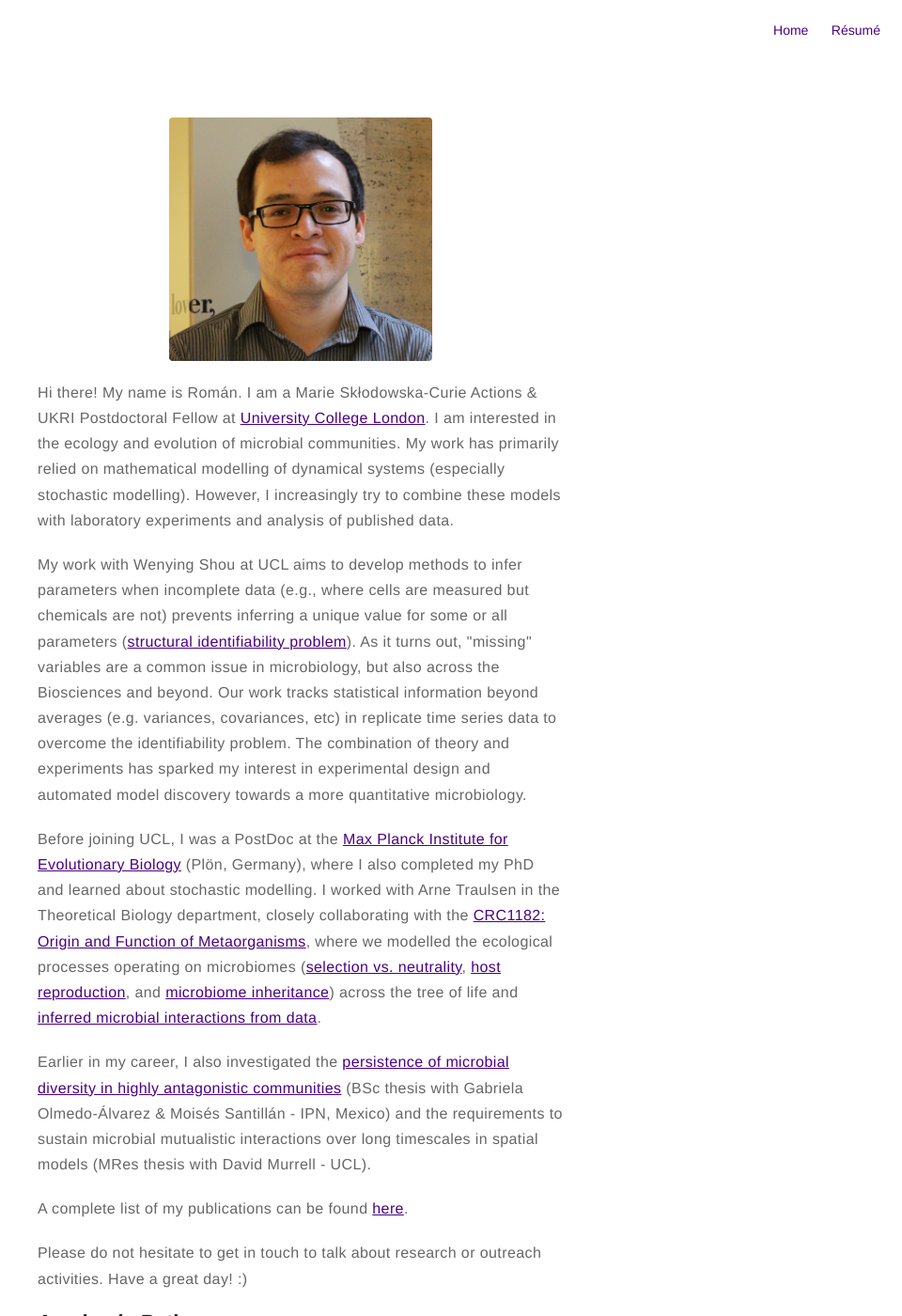
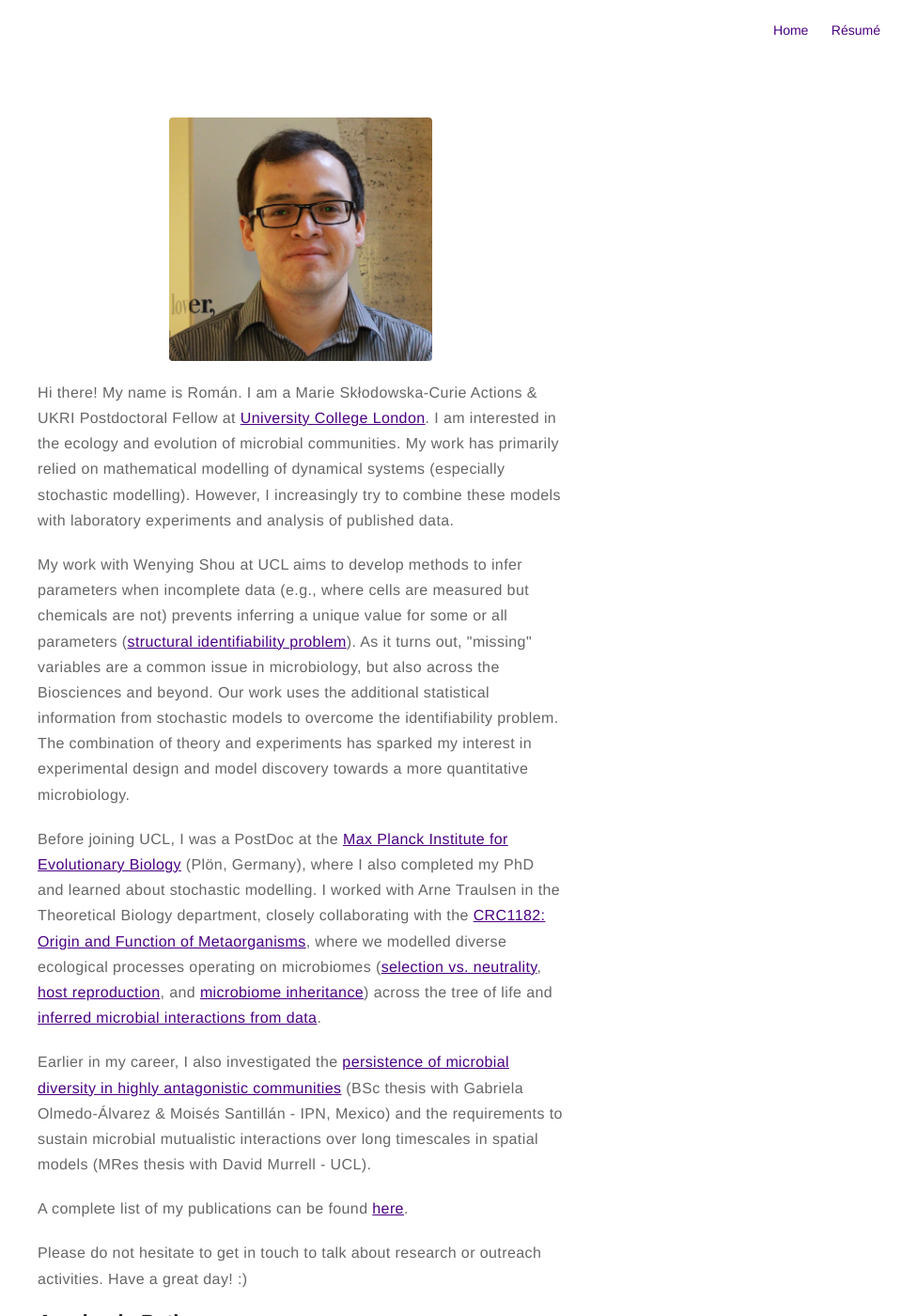
Before and after one commit to romanzapien/romanzapien.github.io, a Jekyll site: the page built from about.md, in a window 1280 px wide and 1400 px high. Shown: the whole window at 94% size, without its empty margins (320-1280 px from the left). Built offline with Jekyll 4.4.1, drawn with Linux system fonts in a browser that asks for light colours.

Commit message:
Update about.md

```diff
--- a/about.md
+++ b/about.md
@@ -4,11 +4,11 @@ layout: page
 ---
 ![Profile Image]({{ site.url }}/{{ site.picture }})
 
-<p>Hi there! My name is Román. I am a Marie Skłodowska-Curie Actions & UKRI Postdoctoral Fellow at <a href="https://www.ucl.ac.uk/biosciences/gee/ucl-centre-lifes-origins-and-evolution">University College London</a>. I am interested in the <b>ecology</b> and <b>evolution</b> of <b>microbial communities</b>. My work has primarily relied on <b>mathematical modelling</b> of dynamical systems (especially <b>stochastic modelling</b>). However, I increasingly try to combine these models with laboratory experiments and analysis of published data.</p>
+<p>Hi there! My name is Román. I am a Marie Skłodowska-Curie Actions & UKRI Postdoctoral Fellow at <a href="https://www.ucl.ac.uk/biosciences/gee/ucl-centre-lifes-origins-and-evolution">University College London</a>. I am interested in the <b>ecology and evolution</b> of <b>microbial communities</b>. My work has primarily relied on <b>mathematical modelling</b> of <b>dynamical systems</b> (especially <b>stochastic modelling</b>). However, I increasingly try to combine these models with laboratory experiments and analysis of published data.</p>
 
-<p>My work with Wenying Shou at UCL aims to develop methods to <b>infer parameters</b> when incomplete data (e.g., where cells are measured but chemicals are not) prevents inferring a unique value for some or all parameters (<a href="https://en.wikipedia.org/wiki/Structural_identifiability">structural identifiability problem</a>). As it turns out, "missing" variables are a common issue in microbiology, but also across the Biosciences and beyond. Our work tracks statistical information beyond averages (e.g. variances, covariances, etc) in replicate time series data to overcome the identifiability problem. The combination of theory and experiments has sparked my interest in <b>experimental design</b> and <b>automated model discovery</b> towards a more quantitative microbiology.</p>
+<p>My work with Wenying Shou at UCL aims to develop methods to <b>infer parameters</b> when incomplete data (e.g., where cells are measured but chemicals are not) prevents inferring a unique value for some or all parameters (<a href="https://en.wikipedia.org/wiki/Structural_identifiability">structural identifiability problem</a>). As it turns out, "missing" variables are a common issue in microbiology, but also across the Biosciences and beyond. Our work uses the additional statistical information from stochastic models to overcome the identifiability problem. The combination of theory and experiments has sparked my interest in <b>experimental design</b> and <b>model discovery</b> towards a more quantitative microbiology.</p>
 
-<p>Before joining UCL, I was a PostDoc at the <a href="https://www.evolbio.mpg.de">Max Planck Institute for Evolutionary Biology</a> (Plön, Germany), where I also completed my PhD and learned about stochastic modelling. I worked with Arne Traulsen in the Theoretical Biology department, closely collaborating with the <a href="https://www.metaorganism-research.com">CRC1182: Origin and Function of Metaorganisms</a>, where we modelled the ecological processes operating on <b>microbiomes</b> (<a href="https://doi.org/10.1098/rsif.2021.0717">selection vs. neutrality</a>, <a href="https://doi.org/10.1371/journal.pcbi.1008392">host reproduction</a>, and <a href="https://doi.org/10.1186/s12862-022-02029-2">microbiome inheritance</a>) across the tree of life and <a href="https://doi.org/10.1371/journal.pbio.3002913">inferred microbial interactions from data</a>.</p>
+<p>Before joining UCL, I was a PostDoc at the <a href="https://www.evolbio.mpg.de">Max Planck Institute for Evolutionary Biology</a> (Plön, Germany), where I also completed my PhD and learned about stochastic modelling. I worked with Arne Traulsen in the Theoretical Biology department, closely collaborating with the <a href="https://www.metaorganism-research.com">CRC1182: Origin and Function of Metaorganisms</a>, where we modelled diverse ecological processes operating on <b>microbiomes</b> (<a href="https://doi.org/10.1098/rsif.2021.0717">selection vs. neutrality</a>, <a href="https://doi.org/10.1371/journal.pcbi.1008392">host reproduction</a>, and <a href="https://doi.org/10.1186/s12862-022-02029-2">microbiome inheritance</a>) across the tree of life and <a href="https://doi.org/10.1371/journal.pbio.3002913">inferred microbial interactions from data</a>.</p>
 
 <p>Earlier in my career, I also investigated the <a href="https://doi.org/10.3389/fmicb.2015.00489">persistence of microbial diversity in highly antagonistic communities</a> (BSc thesis with Gabriela Olmedo-Álvarez & Moisés Santillán - IPN, Mexico) and the requirements to sustain microbial mutualistic interactions over long timescales in spatial models (MRes thesis with David Murrell - UCL).</p>
 
```
